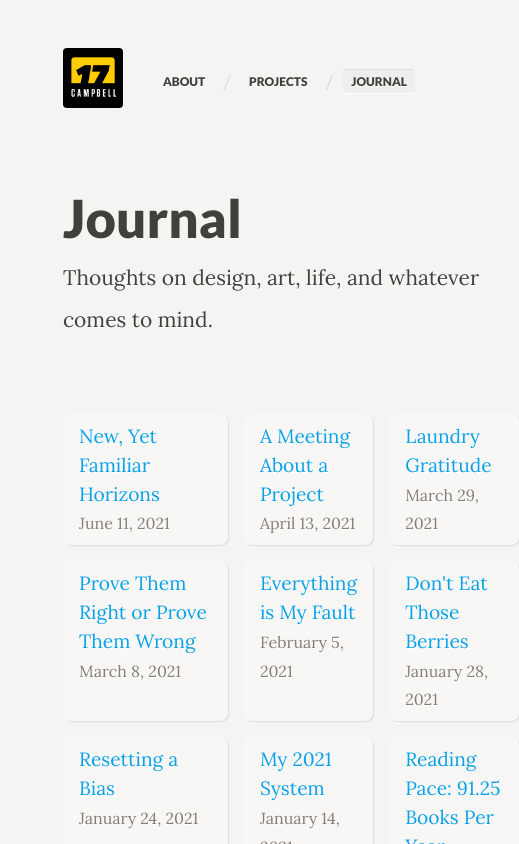
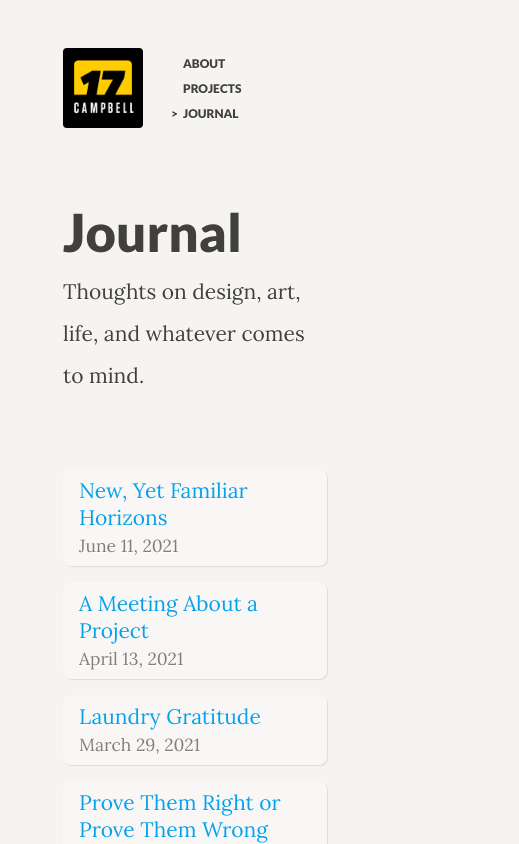
Before and after one commit to campbell17/campbell17-v2, a Next.js app: page /journal in a window 390 px wide. Shown: the top 844 px of the page, 519 px wide, since content can reach past the window. Built offline with nearby package versions, Linux system fonts and the light colour scheme.

Commit message:
add responsive styles to menu and journal grid

```diff
--- a/components/menu.js
+++ b/components/menu.js
@@ -23,9 +23,9 @@ export const Menu = () => {
           </div>
           <nav role="navigation">
             <Link href="/"><a className={router.pathname == "/" ? "nav-link active" : "nav-link"}>about</a></Link>
-            <span className="border-color">/</span>
+            <span className="nav-break border-color">/</span>
             <Link href="/projects"><a className={router.pathname.includes("/projects") ? "nav-link active" : "nav-link"}>projects</a></Link>
-            <span className="border-color">/</span>
+            <span className="nav-break border-color">/</span>
             <Link href="/journal"><a className={router.pathname.includes("/journal") ? "nav-link active" : "nav-link"}>journal</a></Link>
           </nav>
         </div>
--- a/pages/journal.js
+++ b/pages/journal.js
@@ -25,7 +25,7 @@ export default function Journal({allPostsData}) {
         title="Journal"
         subtitle="Thoughts on design, art, life, and whatever comes to mind."
       />
-      <section style={{ display: 'grid', gridTemplateColumns: '1fr 1fr 1fr', gridGap: 16 }} className={`${utilStyles.headingMd} ${utilStyles.padding1px}`}>
+      <section className="grid-container">
         {allPostsData.map(({ id, title, date, draft }) => (
           draft != true && title ?
           <Link href={`/journal/${id}`} key={id}>
--- a/styles/global.scss
+++ b/styles/global.scss
@@ -392,6 +392,7 @@ nav { font-family: $display-text; }
   align-items: center;
   margin-bottom: $gap6;
 
+
   .main-nav {
     display: flex;
     align-items: center;
@@ -400,7 +401,6 @@ nav { font-family: $display-text; }
   nav {
     margin-left: $gap4;
     display: flex;
-    list-style: none;
     justify-self: flex-end;
 
     & > * {
@@ -410,14 +410,51 @@ nav { font-family: $display-text; }
 
     }
   }
+  @include mq($break-small){
+    nav {
+      flex-direction: column;
+      & > * { margin-left: 0; }
+      .nav-break { display: none; }
+      .nav-link {
+        &:hover { background: transparent; border-color: $background; box-shadow: none;
+          &:before {
+            content: ">";
+            display: block;
+            width: $gap2;
+            height: $gap2;
+            position: absolute;
+            left: -$gap0;
+          }
+        }
+        &.active { background: transparent; border-color: $background; position: relative; box-shadow: none;
+          &:before {
+            content: ">";
+            display: block;
+            width: $gap2;
+            height: $gap2;
+            position: absolute;
+            left: -$gap0;
+          }
+        }
+      }
+    }
+  }
 }
 .logo {
-  min-width: 60px;
-  max-width: 60px;
+  min-width: $gap8;
+  width: $gap8;
+  height: $gap8;
+
   &.inner {
     @include radius-sm;
     a:hover .nav-link { border-bottom: 4px solid $linkhover; }
-    img { @include radius-sm; height: 60px; width: 60px; z-index: 1; }
+    img { @include radius-sm; }
+  }
+
+  @include mq($break-small){
+    min-width: $gap10;
+    width: $gap10;
+    height: $gap10;
   }
 }
 .hp-bio {
```
